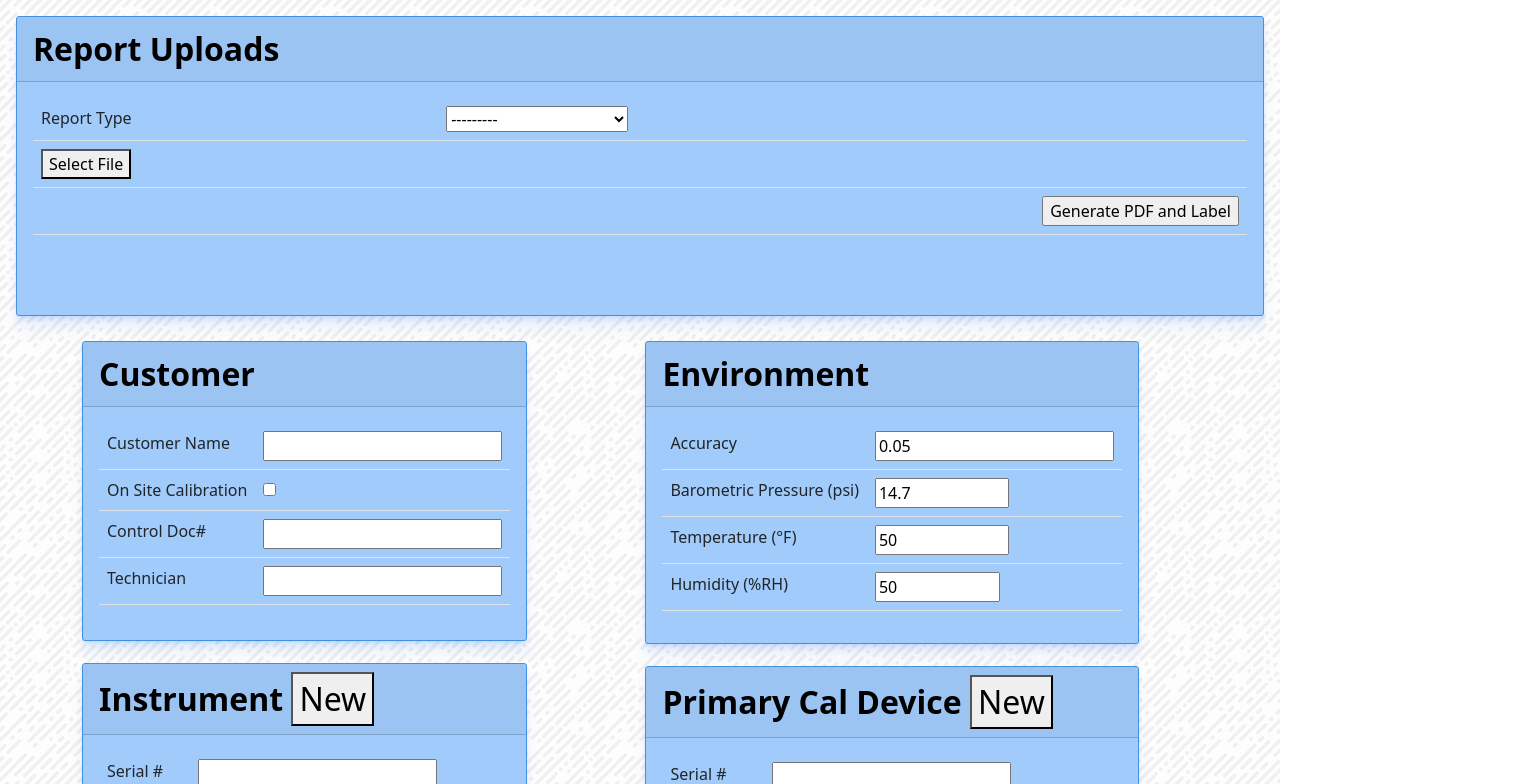
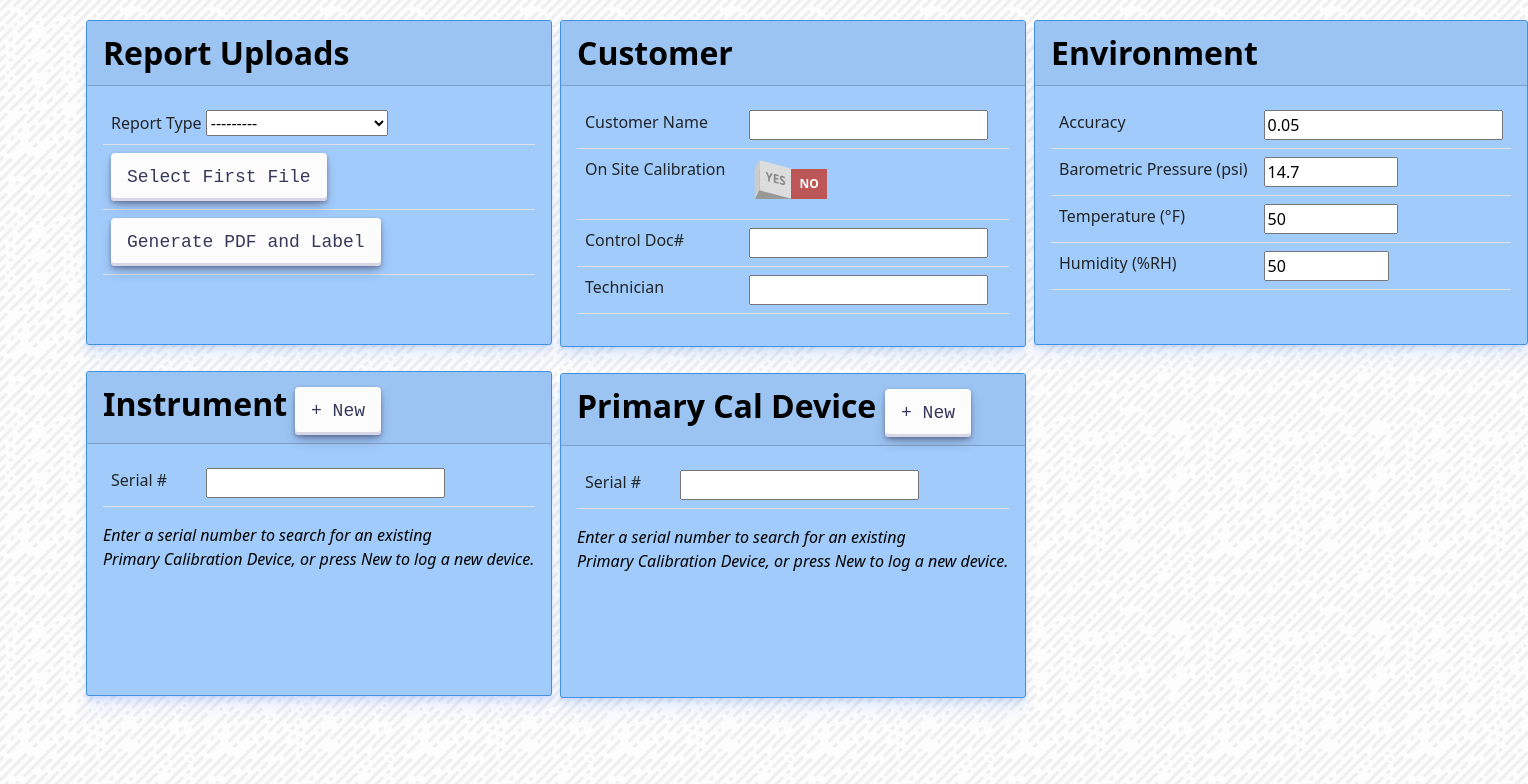
Before and after one commit to tyrelsouza/benchtopdevices, a Vue app in the folder benchtop-fe/: page / in a window 1280 px wide. Shown: the top 784 px of the page, 1528 px wide, since content can reach past the window. Built offline with nearby package versions, Linux system fonts and the light colour scheme.

Commit message:
lots of styling

```diff
--- /dev/null
+++ b/benchtop-fe/src/buttons.css
@@ -0,0 +1,51 @@
+/* CSS */
+.custom-button {
+  align-items: center;
+  appearance: none;
+  background-color: #FCFCFD;
+  border-radius: 4px;
+  border-width: 0;
+  box-shadow: rgba(45, 35, 66, 0.4) 0 2px 4px,rgba(45, 35, 66, 0.3) 0 7px 13px -3px,#D6D6E7 0 -3px 0 inset;
+  box-sizing: border-box;
+  color: #36395A;
+  cursor: pointer;
+  display: inline-flex;
+  font-family: "JetBrains Mono",monospace;
+  height: 48px;
+  justify-content: center;
+  line-height: 1;
+  list-style: none;
+  overflow: hidden;
+  padding-left: 16px;
+  padding-right: 16px;
+  position: relative;
+  text-align: left;
+  text-decoration: none;
+  transition: box-shadow .15s,transform .15s;
+  user-select: none;
+  -webkit-user-select: none;
+  touch-action: manipulation;
+  white-space: nowrap;
+  will-change: box-shadow,transform;
+  font-size: 18px;
+}
+
+.custom-button:focus {
+  box-shadow: #D6D6E7 0 0 0 1.5px inset, rgba(45, 35, 66, 0.4) 0 2px 4px, rgba(45, 35, 66, 0.3) 0 7px 13px -3px, #D6D6E7 0 -3px 0 inset;
+}
+
+.custom-button:hover {
+  box-shadow: rgba(45, 35, 66, 0.4) 0 4px 8px, rgba(45, 35, 66, 0.3) 0 7px 13px -3px, #D6D6E7 0 -3px 0 inset;
+  transform: translateY(-2px);
+}
+
+.custom-button:active {
+  box-shadow: #D6D6E7 0 3px 7px inset;
+  transform: translateY(2px);
+}
+.custom-button.red {
+  height: 32px;
+  background-color: #f00;
+  box-shadow: rgba(45, 35, 66, 0.4) 0 2px 4px,rgba(45, 35, 66, 0.3) 0 7px 13px -3px,#fdd 0 -3px 0 inset;
+
+}
--- a/benchtop-fe/src/components/CalibrationDevice/CalibrationDeviceForm.vue
+++ b/benchtop-fe/src/components/CalibrationDevice/CalibrationDeviceForm.vue
@@ -1,7 +1,7 @@
 <template>
   <div class="card-header">
     Primary Cal Device
-    <button @click="showNewCalibrationClick">New</button>
+    <button class="custom-button" role="button" @click="showNewCalibrationClick">+ New</button>
   </div>
   <div class="card-body">
     <table class="table">
@@ -21,6 +21,11 @@
         </tr>
       </tbody>
     </table>
+    <div class="summary">
+      <p>Enter a serial number to search for an existing <br/>
+      Primary Calibration Device, or press New to log a new device.
+      </p>
+    </div>
   </div>
 </template>
 <script setup>
--- a/benchtop-fe/src/components/CalibrationDevice/NewCalibrationDeviceForm.vue
+++ b/benchtop-fe/src/components/CalibrationDevice/NewCalibrationDeviceForm.vue
@@ -4,7 +4,7 @@
     <table class="table">
       <tbody>
         <tr>
-          <td>
+          <td colspan="2">
             <h3>Calibration Date</h3>
             <VueDatePicker
               v-model="date"
@@ -13,7 +13,9 @@
               :flow="flow"
             ></VueDatePicker>
           </td>
-          <td>
+          </tr>
+          <tr>
+          <td colspan="2">
             <h3>Calibration Due Date</h3>
             <VueDatePicker
               v-model="due_date"
--- a/benchtop-fe/src/components/CustomerForm.vue
+++ b/benchtop-fe/src/components/CustomerForm.vue
@@ -13,7 +13,13 @@
       <tr>
         <td>On Site Calibration</td>
         <td>
-          <input type="checkbox" name="onsite_cal" v-model="onsite_cal" id="id_onsite_cal">
+          <div class="checkbox-wrapper-55">
+          <label class="rocker rocker-small">
+            <input type="checkbox" name="onsite_cal" v-model="onsite_cal" id="id_onsite_cal">
+            <span class="switch-left">Yes</span>
+            <span class="switch-right">No</span>
+          </label>
+</div>
         </td>
       </tr>
       <tr>
--- a/benchtop-fe/src/components/Instrument/InstrumentForm.vue
+++ b/benchtop-fe/src/components/Instrument/InstrumentForm.vue
@@ -1,7 +1,7 @@
 <template>
   <div class="card-header">
     Instrument
-    <button @click="showNewInstrumentClick">New</button>
+    <button class="custom-button" role="button" @click="showNewInstrumentClick">+ New</button>
   </div>
   <div class="card-body">
     <table class="table">
@@ -21,6 +21,11 @@
         </tr>
       </tbody>
     </table>
+    <div class="summary">
+      <p>Enter a serial number to search for an existing <br/>
+      Primary Calibration Device, or press New to log a new device.
+      </p>
+    </div>
   </div>
 </template>
 <script setup>
--- a/benchtop-fe/src/components/Instrument/NewInstrumentForm.vue
+++ b/benchtop-fe/src/components/Instrument/NewInstrumentForm.vue
@@ -4,23 +4,29 @@
     <table class="table">
       <tbody>
         <tr>
-          <td>
+          <td colspan="2">
             <h3>Calibration Date</h3>
+            <div class="date-picker">
               <VueDatePicker
                 v-model="date"
                 inline
                 auto-apply
                 :flow="flow"
               ></VueDatePicker>
+            </div>
           </td>
-          <td>
+        </tr>
+        <tr>
+          <td colspan="2">
             <h3>Calibration Due Date</h3>
+            <div class="date-picker">
               <VueDatePicker
                 v-model="due_date"
                 inline
                 auto-apply
                 :flow="flow"
               ></VueDatePicker>
+            </div>
           </td>
         </tr>
         <tr>
@@ -98,15 +104,14 @@ import { ref, defineEmits, watchEffect } from "vue";
 import VueDatePicker from "@vuepic/vue-datepicker";
 import "@vuepic/vue-datepicker/dist/main.css";
 
-const
-  channel = ref(""),
+const channel = ref(""),
   serial_number = ref(""),
   model = ref(""),
   transducer_model = ref(""),
   transducer_span = ref(""),
   due_date = ref(""),
   date = ref(""),
-  flow = ["year", "month", "calendar"]
+  flow = ["year", "month", "calendar"];
 
 const emit = defineEmits();
 watchEffect(() => {
--- a/benchtop-fe/src/components/Sheet.vue
+++ b/benchtop-fe/src/components/Sheet.vue
@@ -1,14 +1,13 @@
 <template>
-  <div>
+  <div class="container">
     <div class="item card">
       <UploadForm @uploadForm="uploadForm" />
     </div>
-  </div>
 
-  <div class="container">
     <div class="item card">
       <CustomerForm @customerForm="customerForm" />
     </div>
+
     <div class="item card">
       <EnvironmentForm @environmentForm="environmentForm" />
     </div>
@@ -24,6 +23,8 @@
         @newInstrumentForm="newInstrumentForm"
       />
     </div>
+
+
     <div class="item card">
       <CalibrationDeviceForm
         v-if="!show_new_calibration"
--- a/benchtop-fe/src/components/UploadForm.vue
+++ b/benchtop-fe/src/components/UploadForm.vue
@@ -4,8 +4,7 @@ d ..<template>
     <table class="table">
       <tbody>
         <tr>
-          <td>Report Type</td>
-          <td>
+          <td>Report Type
             <select
               name="report_type"
               v-model="report_type"
@@ -18,16 +17,19 @@ d ..<template>
             </select>
           </td>
         </tr>
-        <tr>
+        <tr v-if="showUpload">
           <td>
-            <button class="button" @click="openFileInput" v-if="showUpload">
-              Select File
+            <button class="custom-button" @click="openFileInput" v-if="showUpload">
+              Select First File
             </button>
+
           </td>
+        </tr>
+        <tr v-if="files.length > 0">
           <td>
             <ul>
-              <li v-for="(file, index) in files" :key="index">
-                <button @click="removeUpload(index)">x</button>
+              <li v-for="(file, index) in files" :key="index" class="file-list">
+                <button class="custom-button red" @click="removeUpload(index)">x</button>
                 {{ file.name }}
                 <label>
                   <input
@@ -59,22 +61,21 @@ d ..<template>
               </li>
             </ul>
 
-            <input
+          </td>
+        </tr>
+        <tr>
+          <td>
+            <input class="custom-button" type="submit" value="Generate PDF and Label" />
+          </td>
+        </tr>
+      </tbody>
+    </table>
+    <input
               ref="doc"
               type="file"
               style="display: none"
               @change="readFile($event)"
             />
-          </td>
-        </tr>
-        <tr>
-          <td>&nbsp;</td>
-          <td align="right">
-            <input type="submit" value="Generate PDF and Label" />
-          </td>
-        </tr>
-      </tbody>
-    </table>
   </div>
 </template>
 
@@ -88,7 +89,8 @@ const report_type = ref(""),
 
 const showUpload = computed({
   get() {
-    if (files.length > 2) {
+    console.log(files.value.length)
+    if (files.value.length >= 2) {
       return false;
     }
     if (files.value.length > 0 && files.value[0].kind == "both") {
--- a/benchtop-fe/src/main.js
+++ b/benchtop-fe/src/main.js
@@ -1,5 +1,7 @@
 import { createApp } from 'vue'
 import './reset.css'
+import './buttons.css'
+import './radio.css'
 import './style.css'
 import App from './App.vue'
 
--- /dev/null
+++ b/benchtop-fe/src/radio.css
@@ -0,0 +1,145 @@
+/* https://getcssscan.com/css-checkboxes-examples */
+.checkbox-wrapper-55 input[type="checkbox"] {
+  visibility: hidden;
+  display: none;
+}
+
+.checkbox-wrapper-55 *,
+.checkbox-wrapper-55 ::after,
+.checkbox-wrapper-55 ::before {
+  box-sizing: border-box;
+}
+
+.checkbox-wrapper-55 .rocker {
+  display: inline-block;
+  position: relative;
+  /*
+  SIZE OF SWITCH
+  ==============
+  All sizes are in em - therefore
+  changing the font-size here
+  will change the size of the switch.
+  See .rocker-small below as example.
+  */
+  font-size: 2em;
+  font-weight: bold;
+  text-align: center;
+  text-transform: uppercase;
+  color: #888;
+  width: 7em;
+  height: 4em;
+  overflow: hidden;
+  border-bottom: 0.5em solid #a1cbfa;
+}
+
+.checkbox-wrapper-55 .rocker-small {
+  font-size: 0.75em;
+}
+
+.checkbox-wrapper-55 .rocker::before {
+  content: "";
+  position: absolute;
+  top: 0.5em;
+  left: 0;
+  right: 0;
+  bottom: 0;
+  background-color: #999;
+  border: 0.5em solid #a1cbfa;
+  border-bottom: 0;
+}
+
+.checkbox-wrapper-55 .switch-left,
+.checkbox-wrapper-55 .switch-right {
+  cursor: pointer;
+  position: absolute;
+  display: flex;
+  align-items: center;
+  justify-content: center;
+  height: 2.5em;
+  width: 3em;
+  transition: 0.2s;
+  user-select: none;
+}
+
+.checkbox-wrapper-55 .switch-left {
+  height: 2.4em;
+  width: 2.75em;
+  left: 0.85em;
+  bottom: 0.4em;
+  background-color: #ddd;
+  transform: rotate(15deg) skewX(15deg);
+}
+
+.checkbox-wrapper-55 .switch-right {
+  right: 0.5em;
+  bottom: 0;
+  background-color: #bd5757;
+  color: #fff;
+}
+
+.checkbox-wrapper-55 .switch-left::before,
+.checkbox-wrapper-55 .switch-right::before {
+  content: "";
+  position: absolute;
+  width: 0.4em;
+  height: 2.45em;
+  bottom: -0.45em;
+  background-color: #ccc;
+  transform: skewY(-65deg);
+}
+
+.checkbox-wrapper-55 .switch-left::before {
+  left: -0.4em;
+}
+
+.checkbox-wrapper-55 .switch-right::before {
+  right: -0.375em;
+  background-color: transparent;
+  transform: skewY(65deg);
+}
+
+.checkbox-wrapper-55 input:checked + .switch-left {
+  background-color: #0084d0;
+  color: #fff;
+  bottom: 0px;
+  left: 0.5em;
+  height: 2.5em;
+  width: 3em;
+  transform: rotate(0deg) skewX(0deg);
+}
+
+.checkbox-wrapper-55 input:checked + .switch-left::before {
+  background-color: transparent;
+  width: 3.0833em;
+}
+
+.checkbox-wrapper-55 input:checked + .switch-left + .switch-right {
+  background-color: #ddd;
+  color: #888;
+  bottom: 0.4em;
+  right: 0.8em;
+  height: 2.4em;
+  width: 2.75em;
+  transform: rotate(-15deg) skewX(-15deg);
+}
+
+.checkbox-wrapper-55 input:checked + .switch-left + .switch-right::before {
+  background-color: #ccc;
+}
+
+/* Keyboard Users */
+.checkbox-wrapper-55 input:focus + .switch-left {
+  color: #333;
+}
+
+.checkbox-wrapper-55 input:checked:focus + .switch-left {
+  color: #fff;
+}
+
+.checkbox-wrapper-55 input:focus + .switch-left + .switch-right {
+  color: #fff;
+}
+
+.checkbox-wrapper-55 input:checked:focus + .switch-left + .switch-right {
+  color: #333;
+}
--- a/benchtop-fe/src/style.css
+++ b/benchtop-fe/src/style.css
@@ -20,7 +20,7 @@ body {
   align-content: space-between;
   /* Your container needs a fixed height, and it
    * needs to be taller than your tallest column. */
-  height: 1200px;
+  height: 1800px;
 
   border-radius: 3px;
   counter-reset: items;
@@ -30,6 +30,7 @@ body {
 .item {
   /* Optional */
   position: relative;
+  margin: 0.25rem;
   margin-bottom: 2%;
   border-radius: 3px;
   background-color: #a1cbfa;
@@ -39,16 +40,18 @@ body {
     0 8px 8px rgba(0,90,250,0.05),
     0 16px 16px rgba(0,90,250,0.05);
   color: #fff;
-  /* padding: 15px; */
   box-sizing: border-box;
+  min-width:466px;
+  min-height:325px;
 }
 .item::before {
     counter-increment: items;
 }
 
 /* Re-order items into 3 rows */
-.item:nth-child(2n+1) { order: 1; }
-.item:nth-child(2n)   { order: 2; }
+.item:nth-child(3n+1) { order: 1; }
+.item:nth-child(3n+2) { order: 2; }
+.item:nth-child(3n)   { order: 3; }
 
 /* Force new columns */
 .container::before,
@@ -58,6 +61,32 @@ body {
   width: 0;
   order: 2;
 }
+
+
+
+
+
 h3 {
-  text-align: center;
+  text-align: left;
 }
+
+.card-body {
+  color: black;
+}
+
+.file-list {
+  padding: 0.5rem;
+}
+
+.summary {
+  font-style: italic;
+}
+
+.date-picker {
+  width:100%;
+  margin:0 auto;
+}
+
+.dp__flex_display {
+  display:block ! important;
+}
```
Lines whose indentation alone changed are shown as unchanged.
